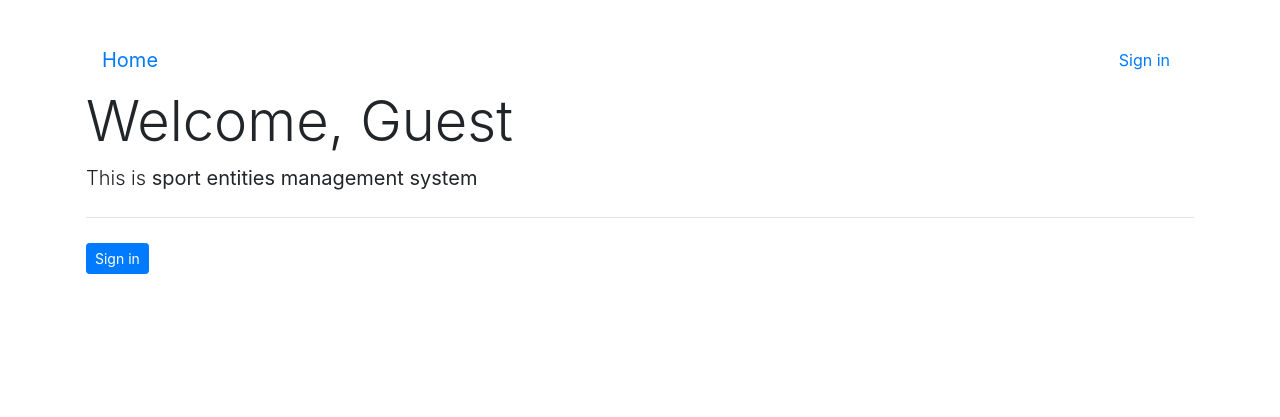
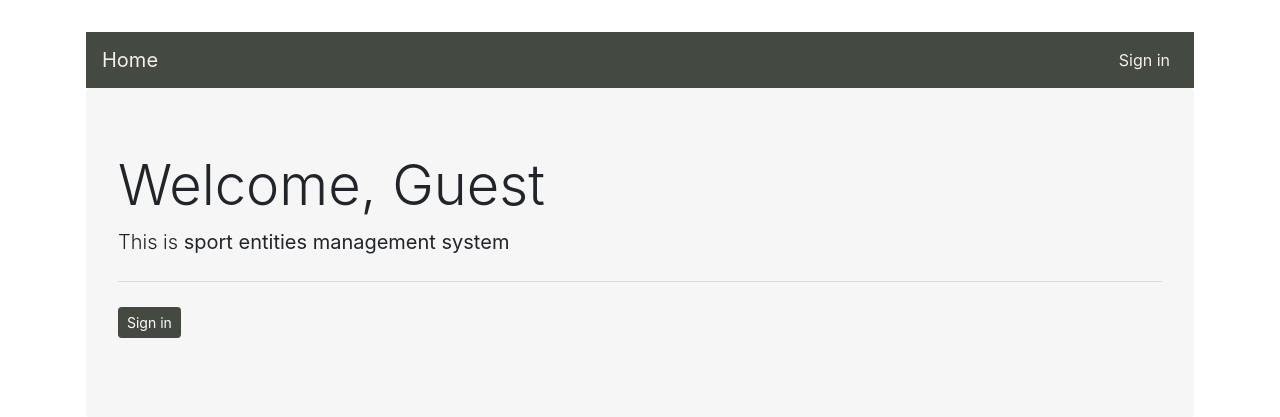
Before and after one commit to pi00le/SportManager, a Django app: page / in a window 1280 px wide. Shown: the top 417 px of the page. Run offline with Django 3.2, Linux system fonts and the light colour scheme; some libraries are stand-ins or nearby versions.

Commit message:
Group work on login system. Extension of styling

```diff
--- a/users/templates/users/base.html
+++ b/users/templates/users/base.html
@@ -17,18 +17,18 @@
   <div class="container p-3 my-3">
     <div class="row">
       <div class="col-md-12">
-        <nav class="navbar navbar-expand-md navbar-darkblue ">
-          <a href="/" class="navbar-brand">Home</a>
+        <nav class="navbar navbar-expand-md navbar-darkblue " style="background-color: #444941">
+          <a href="/" class="navbar-brand" style="color: #F5EFE6">Home</a>
             <button type="button" class="navbar-toggler" data-toggle="collapse" data-target="#navbarCollapse">
                 <span class="navbar-toggler-icon"></span>
             </button>
             <div class="collapse navbar-collapse" id="navbarCollapse">
                 <div class="navbar-nav ml-auto">
                   {% if user.is_authenticated %}
-                    <a href="{% url 'users-profile' %}" class="nav-item nav-link">Profile</a>
-                    <a href="{% url 'logout' %}" class="nav-item nav-link">Logout</a>
+                    <a href="{% url 'users-profile' %}" class="nav-item nav-link" style="color: #F5EFE6">Profile</a>
+                    <a href="{% url 'logout' %}" class="nav-item nav-link" style="color: #F5EFE6">Logout</a>
                   {% else %}
-                    <a href="{% url 'login' %}" class="nav-item nav-link">Sign in</a>
+                    <a href="{% url 'login' %}" class="nav-item nav-link" style="color: #F5EFE6">Sign in</a>
                   {% endif %}
 
                 </div>
--- a/users/templates/users/home.html
+++ b/users/templates/users/home.html
@@ -1,7 +1,7 @@
 {% extends "users/base.html" %}
 {% block title %} Home Page {% endblock title%}
 {% block content %}
-
+    <div class="jumbotron" style="background-color: #F6F6F6">
         <h1 class="display-4">Welcome, {{user.first_name.title|default:'Guest'}}</h1>
         <p class="lead">
             This is <b>sport entities management system</b>
@@ -13,21 +13,24 @@
                     <div class="container" style="margin-top: 50px;">
                         <div class="row">
                             <div class="col-md-12">
-                                <a class="btn btn-primary btn-lg btn-block" role="button">
+                                <a class="btn btn-primary btn-lg btn-block" href="{%url 'my_groups' %}"
+                                role="button" style="background-color: #344D67; border-color: #344D67">
                                 My groups
                                 </a>
                             </div>
                             <br><br>
                             <br><br>
                             <div class="col-md-12">
-                                <a class="btn btn-primary btn-lg btn-block" role="button">
+                                <a class="btn btn-primary btn-lg btn-block" href="{%url 'add_group' %}"
+                                role="button" style="background-color: #344D67; border-color: #344D67">
                                 Add to group
                                 </a>
                             </div>
                             <br><br>
                             <br><br>
                             <div class="col-md-12">
-                                <a class="btn btn-primary btn-lg btn-block" role="button">
+                                <a class="btn btn-primary btn-lg btn-block" href="{%url 'create_group' %}"
+                                role="button" style="background-color: #344D67; border-color: #344D67">
                                 Create group
                                 </a>
                             </div>
@@ -37,13 +40,13 @@
                 <br><br>
                 <br><br>
                 <br><br>
-                <a class="btn btn-primary btn-sm" href="{% url 'logout' %}" role="button">
+                <a class="btn btn-primary btn-sm" href="{% url 'logout' %}" role="button" style="background-color: #444941; border-color: #444941">
                 Logout</a>
             {% else %}
-                <a class="btn btn-primary btn-sm" href="{% url 'login' %}" role="button">
+                <a class="btn btn-primary btn-sm" href="{% url 'login' %}" role="button" style="background-color: #444941; border-color: #444941">
                 Sign in</a>
             {% endif %}
         </p>
-
+    </div>
 
 {% endblock content %}
--- a/users/templates/users/logout.html
+++ b/users/templates/users/logout.html
@@ -7,7 +7,7 @@
         <p class="card-text">
         </p>
             See you soon!
-        <br><hr><a href="{% url 'login' %}" class="btn btn-primary">Sign in again</a>
+        <br><hr><a style="background-color: #444941; border-color: #444941" href="{% url 'login' %}" class="btn btn-primary">Sign in again</a>
         </div>
     </div>
 
--- a/users/urls.py
+++ b/users/urls.py
@@ -5,5 +5,4 @@ urlpatterns = [
     path('', home, name='users-home'),
     path('register/', RegisterView.as_view(), name='users-register'),
     path('profile/', profile, name='users-profile'),
-
 ]
```
Also changed, not shown: users/templates/users/profile.html (+4 -3 lines), users/views.py (line endings or trailing spaces).
